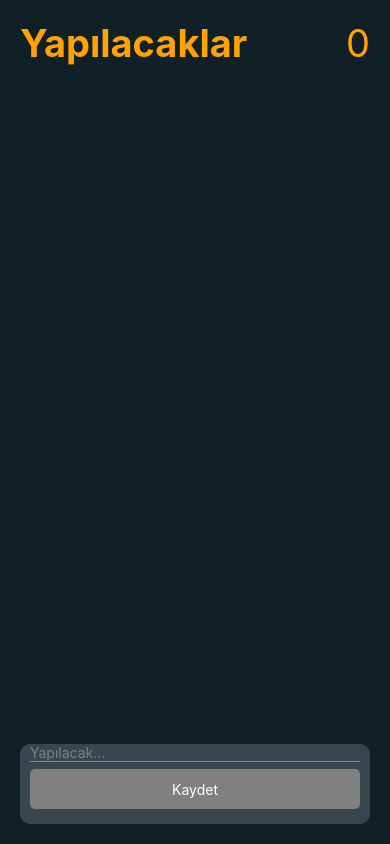
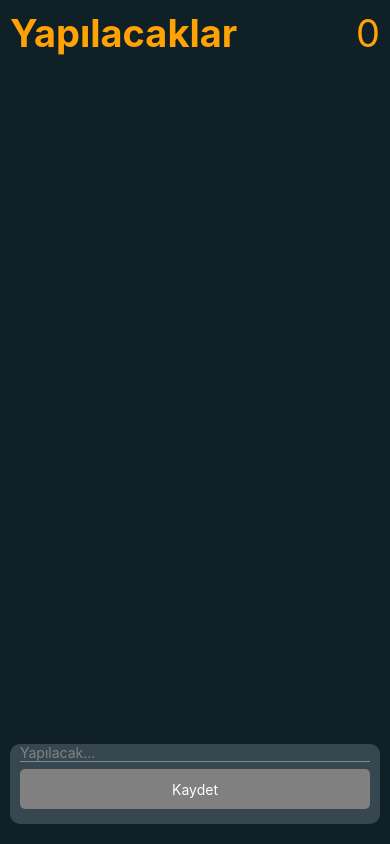
Before and after one commit to y961996/kodluyoruz-react-native, a React Native app in the folder TodoApp/: screen / in a window 390 px wide. Built offline with nearby package versions, Linux system fonts and the light colour scheme.

Commit message:
Styling duzenlendi.

```diff
--- a/TodoApp/src/App.js
+++ b/TodoApp/src/App.js
@@ -43,6 +43,13 @@ const App = () => {
 
   const renderTodo = ({item}) => <TodoItemCard todo={item} />;
 
+  // TODO: This funtion needs to update the counter every time user toggle todo item.
+  const handleTodoDisable = () => {
+    let listSize = todoList.filter(
+      todo => todo.cardTextDecoration !== 'none',
+    ).length;
+  };
+
   return (
     <SafeAreaView style={styles.container}>
       <View style={styles.todo_item_container}>
@@ -77,16 +84,16 @@ const styles = StyleSheet.create({
   },
   todo_item_container: {
     flex: 1,
-    margin: 20,
+    margin: 10,
   },
   todo_list: {
     flex: 1,
   },
   add_item_container: {
-    margin: 20,
+    margin: 10,
+    marginBottom: 20,
   },
   header_container: {
-    flex: 1,
     flexDirection: 'row',
   },
   headertext: {
@@ -94,6 +101,7 @@ const styles = StyleSheet.create({
     color: '#ffa206',
     fontWeight: 'bold',
     fontSize: 38,
+    marginBottom: 20,
   },
   headerTodoCount: {
     color: '#ffa206',
--- a/TodoApp/src/components/TodoItemCard/TodoItemCard.js
+++ b/TodoApp/src/components/TodoItemCard/TodoItemCard.js
@@ -3,17 +3,20 @@ import {View, Text, TouchableOpacity} from 'react-native';
 
 import styles from './TodoItemCard.styles';
 
-const TodoItemCard = ({todo, handleToggleTodo}) => {
+const TodoItemCard = ({todo}) => {
   const [cardTextDecoration, setCardTextDecoration] = useState('none');
+  const [todoItemTextColor, setTodoItemTextColor] = useState('white');
   const [cardColor, setCardColor] = useState('#7da453');
 
   const toggleTodoItemTextDecoration = () => {
     if (cardTextDecoration === 'none') {
       setCardTextDecoration('line-through');
       setCardColor('#36474f');
+      setTodoItemTextColor('#7d837e');
     } else {
       setCardTextDecoration('none');
       setCardColor('#7da453');
+      setTodoItemTextColor('white');
     }
   };
 
@@ -24,6 +27,7 @@ const TodoItemCard = ({todo, handleToggleTodo}) => {
           style={[
             styles.todo_item_text,
             {textDecorationLine: cardTextDecoration},
+            {color: todoItemTextColor},
           ]}>
           {todo.val}
         </Text>
--- a/TodoApp/src/components/TodoItemCard/TodoItemCard.styles.js
+++ b/TodoApp/src/components/TodoItemCard/TodoItemCard.styles.js
@@ -8,10 +8,8 @@ export default StyleSheet.create({
     justifyContent: 'center',
   },
   todo_item_text: {
-    color: 'white',
     marginLeft: 10,
     fontSize: 18,
     textDecorationStyle: 'solid',
-    textDecorationColor: 'black',
   },
 });
```
